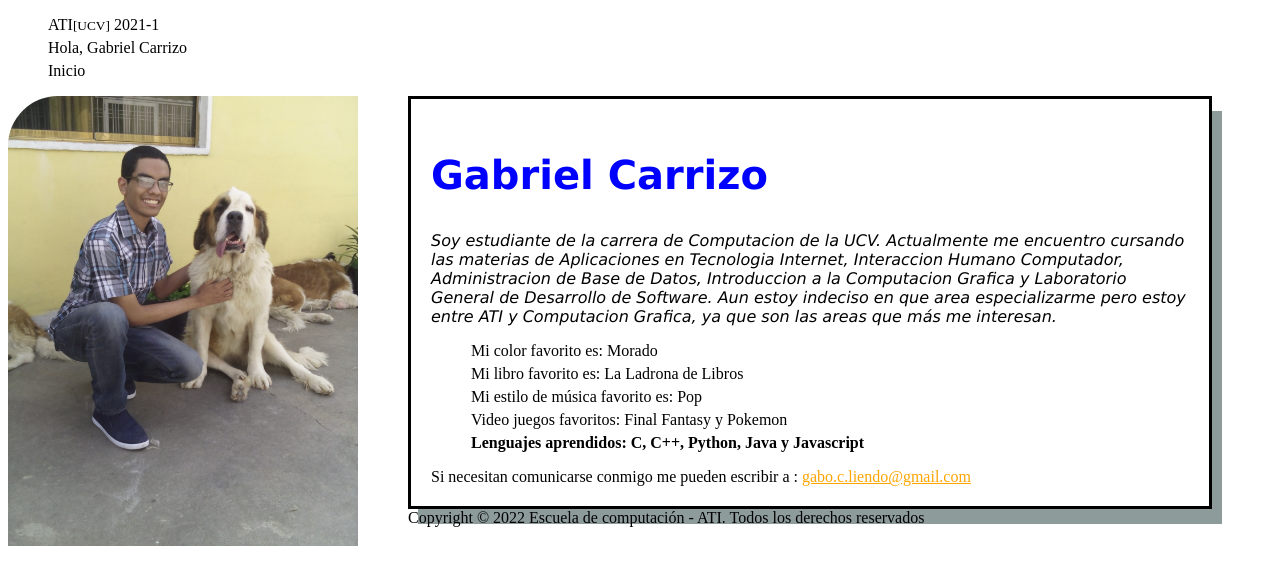
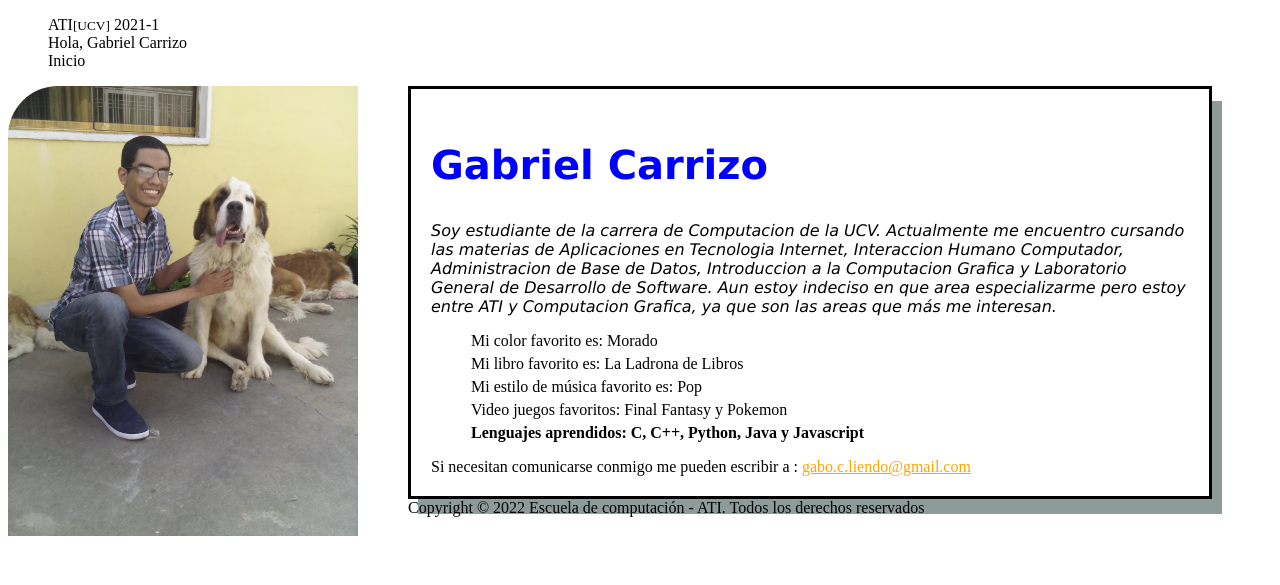
Before and after one commit to Guarenas98/ati_2022_1, a PHP site: page /perfil.html in a window 1280 px wide. Shown: the top 585 px of the page. Run offline with PHP 8.4, Linux system fonts and the light colour scheme.

Commit message:
solve old css clash

```diff
--- a/27031954/perfil.css
+++ b/27031954/perfil.css
@@ -24,7 +24,7 @@ p{
     font-family:Verdana;
     font-style: italic;
 }
-li{
+.divPerfil ul li{
     margin: 5px 0;
 }
 ul{
```
